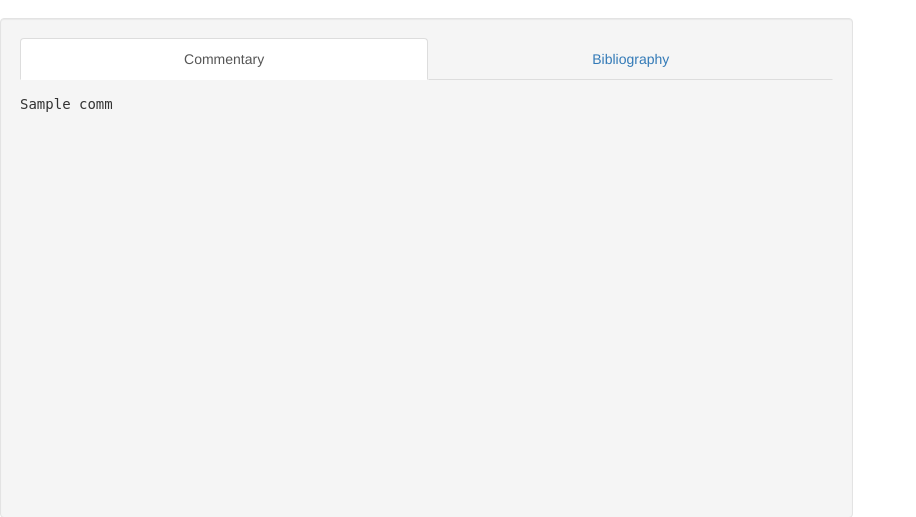
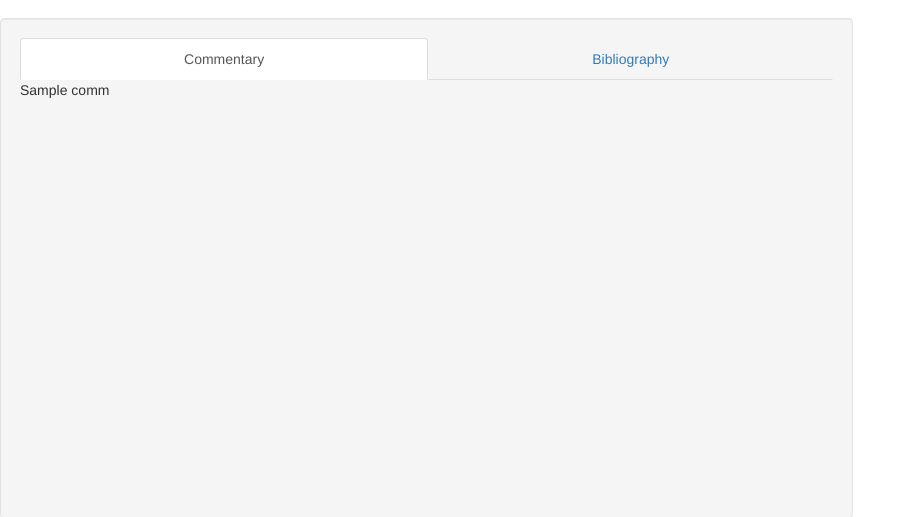
Before and after one commit to perseids-project/digital_milliet, a Flask app: template app/templates/commentary/commentary.html in a window 1280 px wide. Shown: the part 573-1090 px from the top of the page, without its empty margins (0-916 px from the left). Run offline with Flask 2, Linux system fonts and the light colour scheme; the template is opened without the code that fills it: most values are stand-ins (such as "Sample title", 1, 10 or a date in 2020); some libraries are stand-ins or nearby versions.

Commit message:
removing markdown reader attempt, it isn't working as it should

```diff
--- a/app/templates/commentary/commentary.html
+++ b/app/templates/commentary/commentary.html
@@ -56,7 +56,7 @@
           </ul>
 
           <div class='tab-content'>
-            <div role='tabpanel' class='tab-pane active' id='commentary'><p><xmp theme="united">{{ obj['comm'] }}</xmp></p></div>
+            <div role='tabpanel' class='tab-pane active' id='commentary'><p>{{ obj['comm'] }}</p></div>
             <div role='tabpanel' class='tab-pane' id='bibliography'><p>{{ obj['bibl'] }}</p></div>
           </div>
         </div>
```
